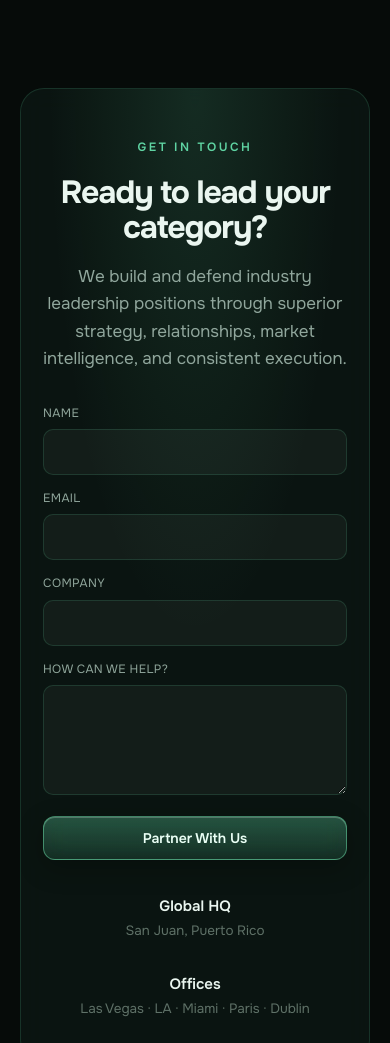
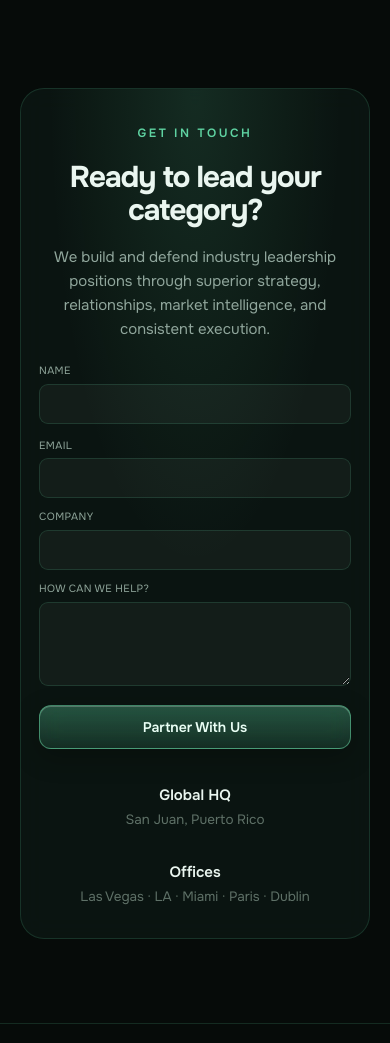
Before and after one commit to hannah435/transform-group-website, a plain HTML site: page index.html in a window 390 px wide. Shown: the part 8132-9175 px from the top of the page. Drawn offline with nearby package versions, Linux system fonts and the light colour scheme; animation ran at ten frames a second.

Commit message:
Mobile: compact contact form + cache-bust v8
Co-Authored-By: Claude Opus 4.8 (1M context) <noreply@anthropic.com>

```diff
--- a/index.html
+++ b/index.html
@@ -128,7 +128,7 @@
   <link
     href="https://fonts.googleapis.com/css2?family=Onest:wght@300;400;500;600;700;800&display=swap"
     rel="stylesheet">
-  <link rel="stylesheet" href="site.css?v=7">
+  <link rel="stylesheet" href="site.css?v=8">
   <!-- Tailwind (Play CDN, dev preview) — preflight disabled so it doesn't reset the existing site styles -->
   <script src="https://cdn.tailwindcss.com"></script>
   <script>
--- a/site.css
+++ b/site.css
@@ -2538,3 +2538,43 @@
         font-size: 17px;
       }
     }
+
+    /* mobile: compact contact form so it fits the screen */
+    @media (max-width: 560px) {
+      .contact-card {
+        padding: 30px 18px;
+      }
+
+      .contact-card h2 {
+        font-size: 30px;
+      }
+
+      .contact-card p {
+        font-size: 15px;
+        margin-bottom: 22px;
+      }
+
+      .contact-form {
+        gap: 11px;
+      }
+
+      .contact-form label {
+        margin-bottom: 4px;
+        font-size: 10.5px;
+      }
+
+      .contact-form input,
+      .contact-form textarea {
+        padding: 10px 12px;
+        font-size: 14px;
+        border-radius: 9px;
+      }
+
+      .contact-form textarea {
+        min-height: 84px;
+      }
+
+      .contact-form .btn {
+        padding: 12px 20px;
+      }
+    }
```
Also changed, not shown: division-events.html (+1 -1 lines), division-pr.html (+1 -1 lines), division-strategies.html (+1 -1 lines), socialradius.html (+1 -1 lines), team.html (+1 -1 lines).
